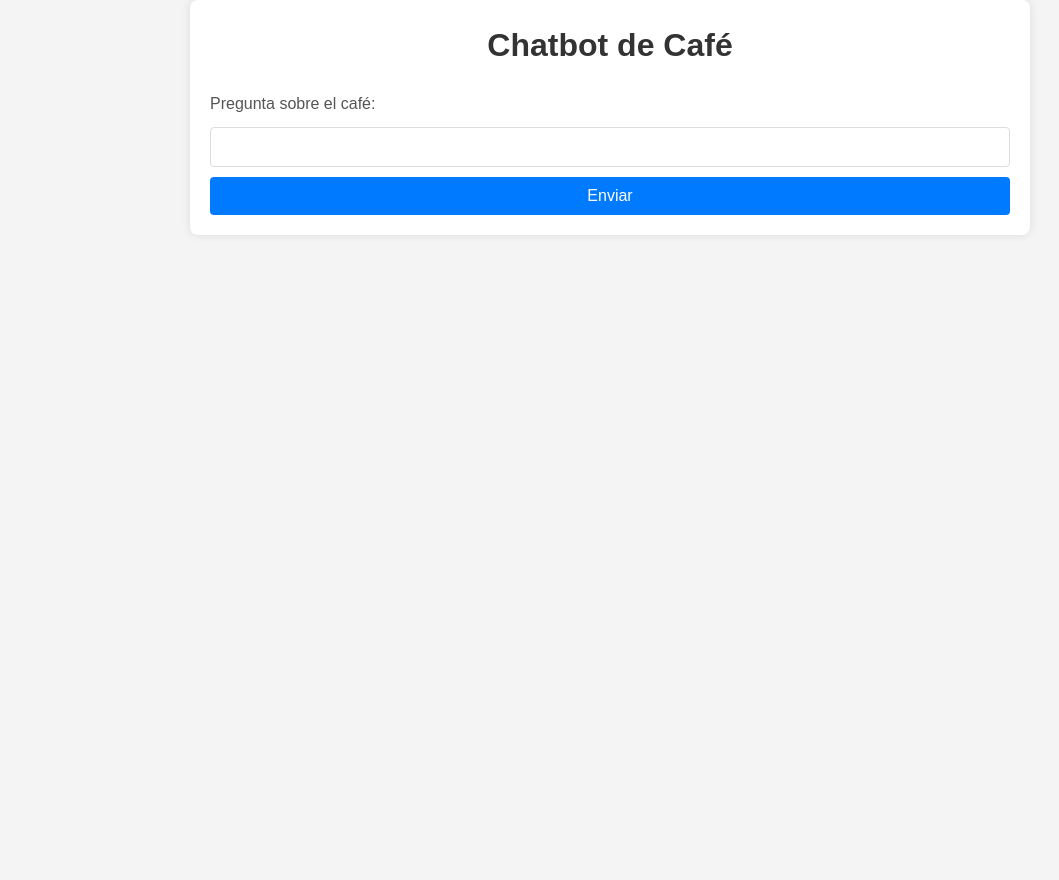
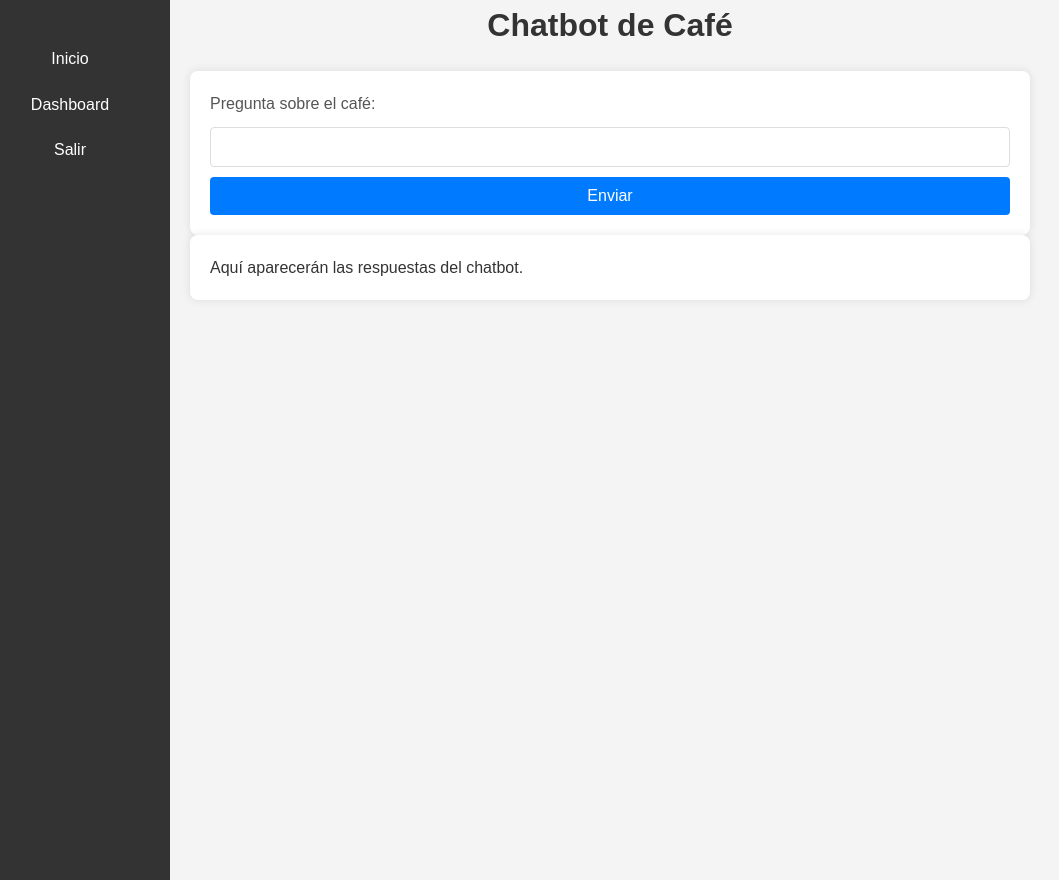
Before and after one commit to DLoaizar1/ProyectoCafe, a Flask app: page / in a window 1280 px wide. Shown: the whole page, without its empty margins (30-1089 px from the left). Run offline with Flask 3, Linux system fonts and the light colour scheme; the visitor is signed in with stand-in values (Sample User, id 1).

Commit message:
Implementación del Dashboard

```diff
--- a/Static/styleChat.css
+++ b/Static/styleChat.css
@@ -87,3 +87,31 @@ button:hover {
     font-size: 1rem;
     color: #333;
 }
+
+.menu-vertical {
+    width: 200px;
+    position: fixed;
+    height: 100%;
+    background-color: #333;
+    padding-top: 20px;
+}
+
+.menu-vertical ul {
+    list-style-type: none;
+    padding: 0;
+}
+
+.menu-vertical ul li {
+    padding: 10px;
+    text-align: center;
+}
+
+.menu-vertical ul li a {
+    color: white;
+    text-decoration: none;
+    display: block;
+}
+
+.menu-vertical ul li a:hover {
+    background-color: #575757;
+}
--- a/Templates/home.html
+++ b/Templates/home.html
@@ -8,8 +8,22 @@
     <link rel="stylesheet" href="{{ url_for('static', filename='styleChat.css') }}">
 </head>
 <body>
+    <div class="sidebar">
+        <div class="menu-vertical">
+            <ul>
+                <li><a href="{{ url_for('home.home') }}">Inicio</a></li>
+                <li><a href="{{ url_for('dashboard.dashboard') }}">Dashboard</a></li>
+                <li><a href="{{ url_for('auth.logout') }}">Salir</a></li>
+            </ul>
+        </div>
+    </div>
+
+    <div class="main-content">
+        <div class="topbar">
+            <h1>Chatbot de Café</h1>
+        </div>
+
         <div class="container">
-        <h1>Chatbot de Café</h1>
             <form action="{{ url_for('chat.chatbot') }}" method="POST">
                 <label for="question">Pregunta sobre el café:</label>
                 <input type="text" id="question" name="question" required>
@@ -17,11 +31,17 @@
             </form>
 
             {% if response %}
-            <div class="chat-response">
+                <div class="container">
                     <h3>Respuesta del Chatbot:</h3>
                     <p>{{ response }}</p>
                 </div>
             {% endif %}
         </div>
+        <div class="container">
+            <div class="chat-box">
+                Aquí aparecerán las respuestas del chatbot.
+            </div>
+        </div>
+    </div>
 </body>
 </html>
--- a/app.py
+++ b/app.py
@@ -4,6 +4,8 @@ from config import config
 from Controllers.home_controller import home_bp
 from Controllers.auth_controller import auth_bp
 from Controllers.chat_controler import chat_bp
+from Controllers.dashboard_controller import dashboard_bp
+
 from flask_mail import Mail
 mail = Mail()
 
@@ -19,6 +21,8 @@ def create_app():
     app.register_blueprint(auth_bp, url_prefix='/auth')
     app.register_blueprint(home_bp)
     app.register_blueprint(chat_bp, url_prefix='/chat')
+    app.register_blueprint(dashboard_bp, url_prefix='/dashboard')
+
 
     return app
 
--- a/config.py
+++ b/config.py
@@ -13,6 +13,6 @@ class config:
     MAIL_USE_TLS = True
     MAIL_USE_SSL = False
     MAIL_USERNAME = 'cafePregunta@outlook.com'  # Reemplaza con tu email de Outlook
-    MAIL_PASSWORD = 'cafeSerna0101*'  # Reemplaza con tu contraseña de Outlook
+    MAIL_PASSWORD = 'ZE4V8-WT2LX-82EVE-GXDQR-3F3E8'  # Reemplaza con tu contraseña de Outlook
     MAIL_DEFAULT_SENDER = 'cafePregunta@outlook.com'
     # Configuración de Flask-User para el manejo de usuarios
```
Also changed, not shown: Controllers/auth_controller.py (+3 -5 lines), Controllers/dashboard_controller.py (added, +8 -0 lines), Static/StyleDashboard.css (added, +76 -0 lines), Templates/dashboard.html (added, +26 -0 lines). Lines whose indentation alone changed are shown as unchanged.
